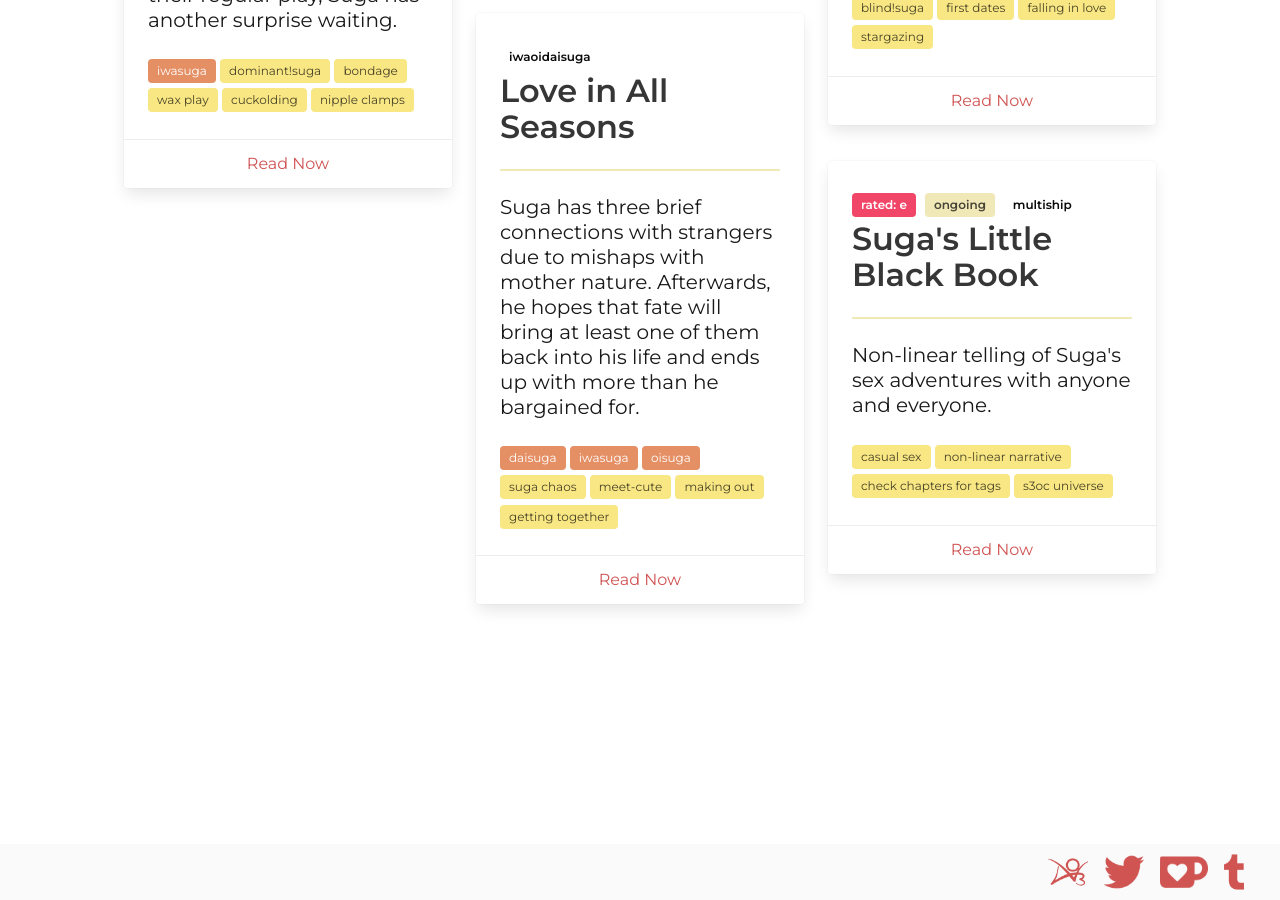
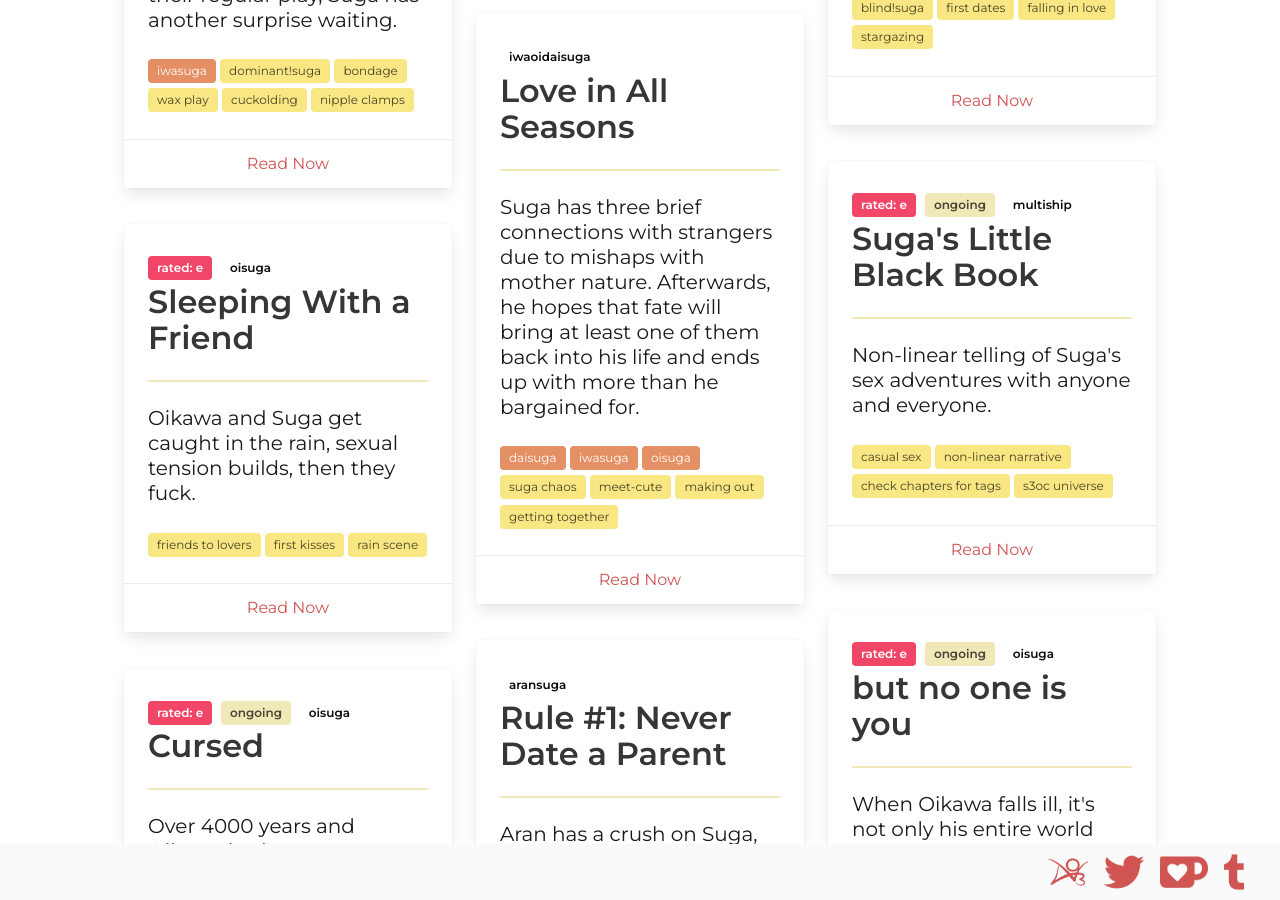
Before and after one commit to miminiac/miminiac.github.io, a Jekyll site: the page built from _pages/index.md, in a window 1280 px wide and 900 px high, scrolled down 3412 px. Built offline with Jekyll 4.4.1, drawn with Linux system fonts in a browser that asks for light colours; some of the changed text lies outside the part shown.

Commit message:
Update fics.yml

```diff
--- a/_data/fics.yml
+++ b/_data/fics.yml
@@ -231,3 +231,56 @@
     - non-linear narrative
     - check chapters for tags
     - s3oc universe
+
+- title: Sleeping With a Friend
+  url: https://archiveofourown.org/works/39613692
+  rating: E
+  description: "Oikawa and Suga get caught in the rain, sexual tension builds, then they fuck."
+  status: completed
+  main_ship: oisuga
+  tags:
+    - friends to lovers
+    - first kisses
+    - rain scene
+
+- title: but no one is you
+  url: https://archiveofourown.org/works/40548561
+  rating: E
+  co_authors: ferventsunset
+  description: "When Oikawa falls ill, it's not only his entire world that crumbles—it's Suga's as well. Despite how hard they try to stay positive, the fight for Oikawa to stay alive is hard on them both."
+  status: ongoing
+  main_ship: oisuga
+  ships:
+    - iwadai
+  tags:
+    - major character death
+    - cancer
+    - grief/mourning
+
+- title: "Rule #1: Never Date a Parent"
+  url: https://archiveofourown.org/works/42070605
+  rating: T
+  description: "Aran has a crush on Suga, but Suga has rules about dating parents of his students."
+  status: completed
+  main_ship: aransuga
+  tags:
+    - getting together
+    - misunderstandings
+    - first dates
+    - teacher!sugawara
+
+- title: Cursed
+  url: https://archiveofourown.org/works/42827349
+  rating: E
+  co_authors: ferventsunset
+  description: "Over 4000 years and Oikawa had yet to meet a human he wanted to be around—until he met Sugawara. However, things weren’t exactly what he expected."
+  status: ongoing
+  main_ship: oisuga
+  ships:
+    - kiyoyui
+    - matsuhana
+  tags:
+    - supernatural creatures
+    - vampire!oikawa
+    - fae!sugawara
+    - minor violence
```
